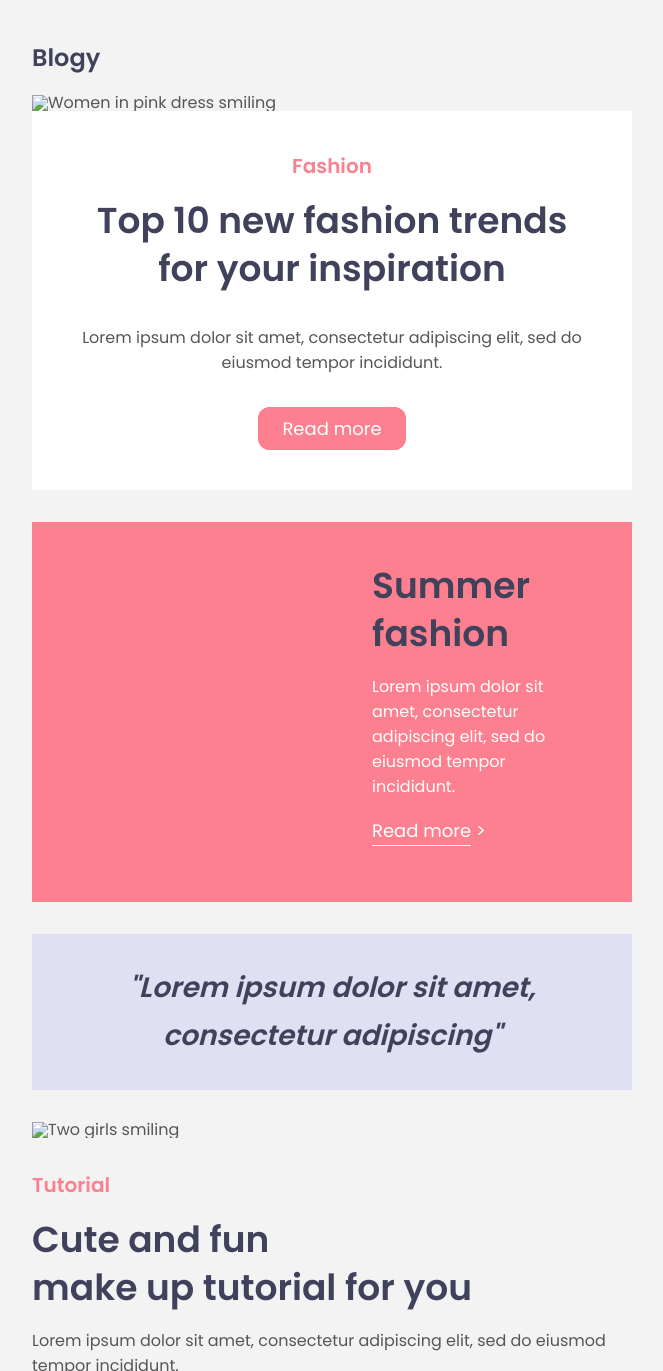
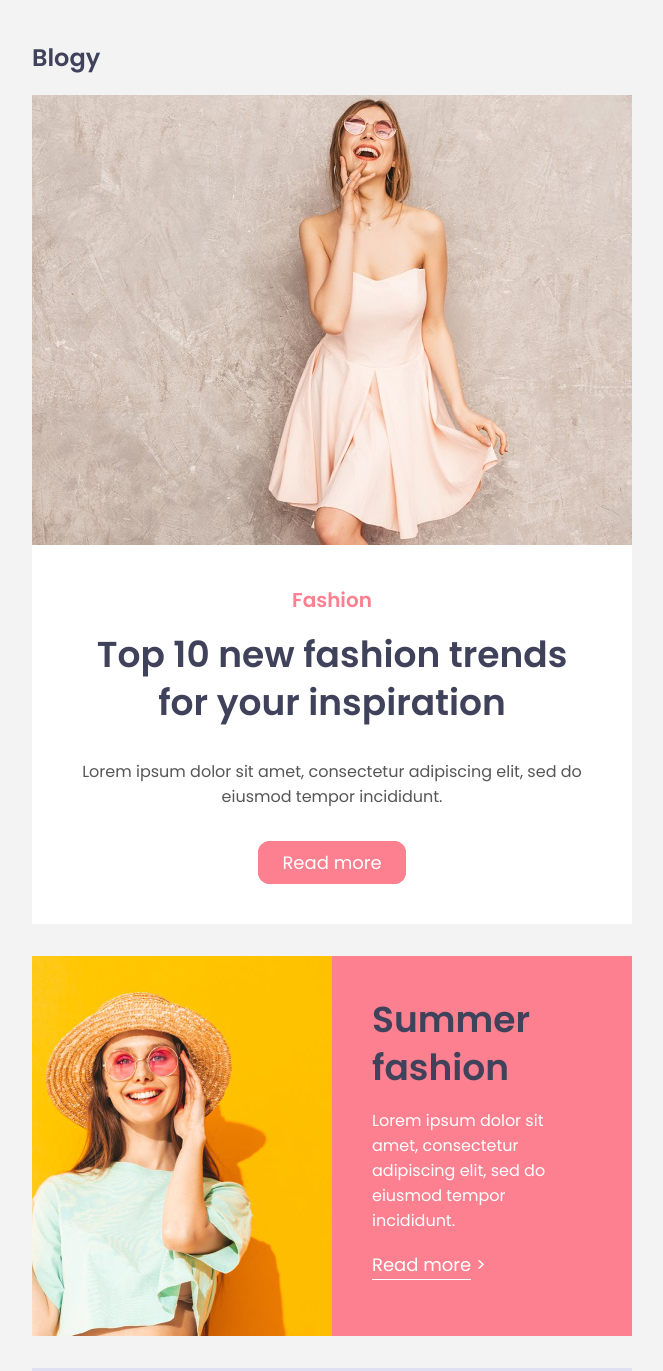
Before and after one commit to Ricardo-V-V/email-template, a plain HTML site: page index.html in a window 1280 px wide. Shown: the top 1371 px of the page, without its empty margins (308-971 px from the left). Drawn offline with Linux system fonts and the light colour scheme; the site is published under a folder, as on GitHub Pages, so addresses that start at the root find nothing.

Commit message:
Update img paths

```diff
--- a/index.html
+++ b/index.html
@@ -176,7 +176,7 @@
 									<td style="padding: 0px">
 										<img
 											border="0"
-											src="/img/img1.jpg"
+											src="img/img1.jpg"
 											style="width: 100%; max-width: 600px; display: block"
 											width="600"
 											alt="Women in pink dress smiling"
@@ -340,7 +340,7 @@
 														<tr>
 															<td
 																class="column-img-mobile"
-																background="/img/img2.jpg"
+																background="img/img2.jpg"
 																width="300"
 																height="380"
 																style="background-position: center top"
@@ -542,7 +542,7 @@
 									<td style="padding: 0px">
 										<img
 											border="0"
-											src="/img/img3.jpg"
+											src="img/img3.jpg"
 											style="width: 100%; max-width: 600px; display: block"
 											width="600"
 											alt="Two girls smiling"
@@ -704,7 +704,7 @@
 																<a href="https://example.com" target="_blank"
 																	><img
 																		class="two-col-img"
-																		src="/img/img1.jpg"
+																		src="img/img1.jpg"
 																		alt=""
 																		width="285"
 																		style="max-width: 285px"
```
